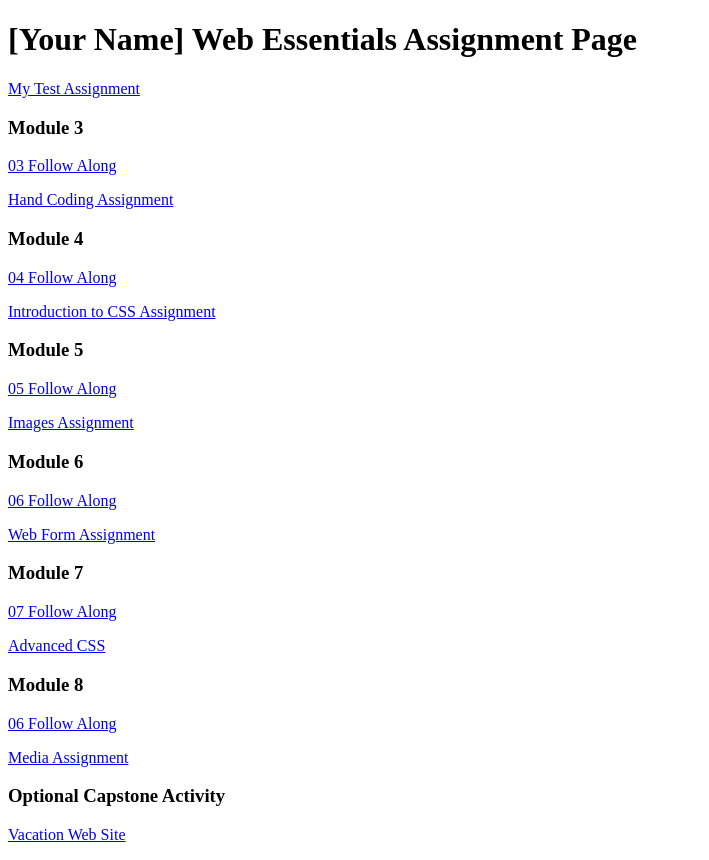
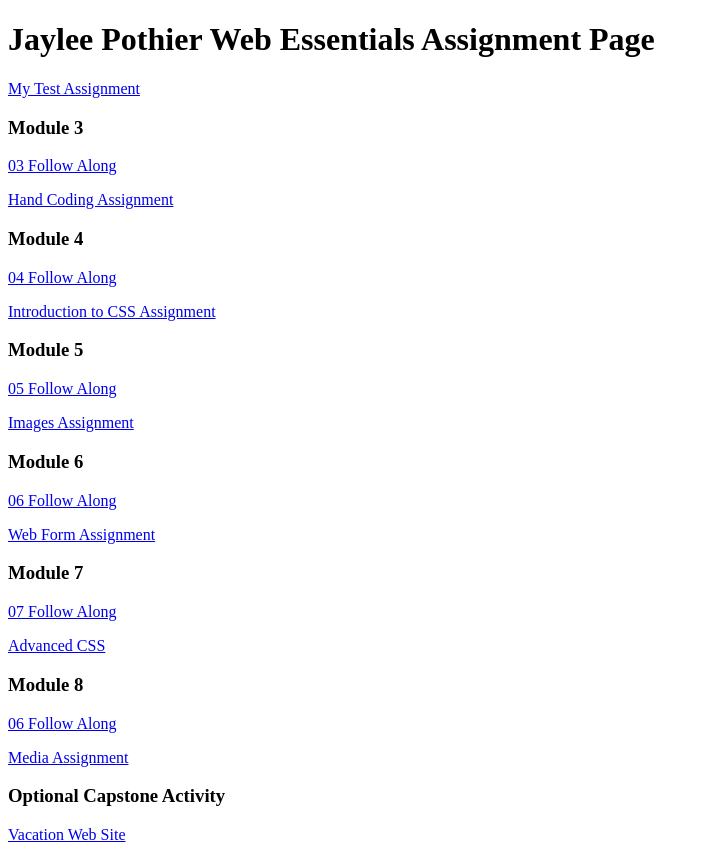
Before and after one commit to jayleepothier/dwdd1600, a plain HTML site: page index.html in a window 1280 px wide. Shown: the whole page, without its empty margins (0-709 px from the left). Drawn offline with Linux system fonts and the light colour scheme.

Commit message:
added my name

```diff
--- a/index.html
+++ b/index.html
@@ -6,7 +6,7 @@
 		<title>dwdd 1600 assignment list page</title>
 	</head>
 	<body>
-		<h1>[Your Name] Web Essentials Assignment Page</h1>
+		<h1>Jaylee Pothier Web Essentials Assignment Page</h1>
 		<p><a href="01test">My Test Assignment</a></p>
 
 		<h3>Module 3</h3>
```
